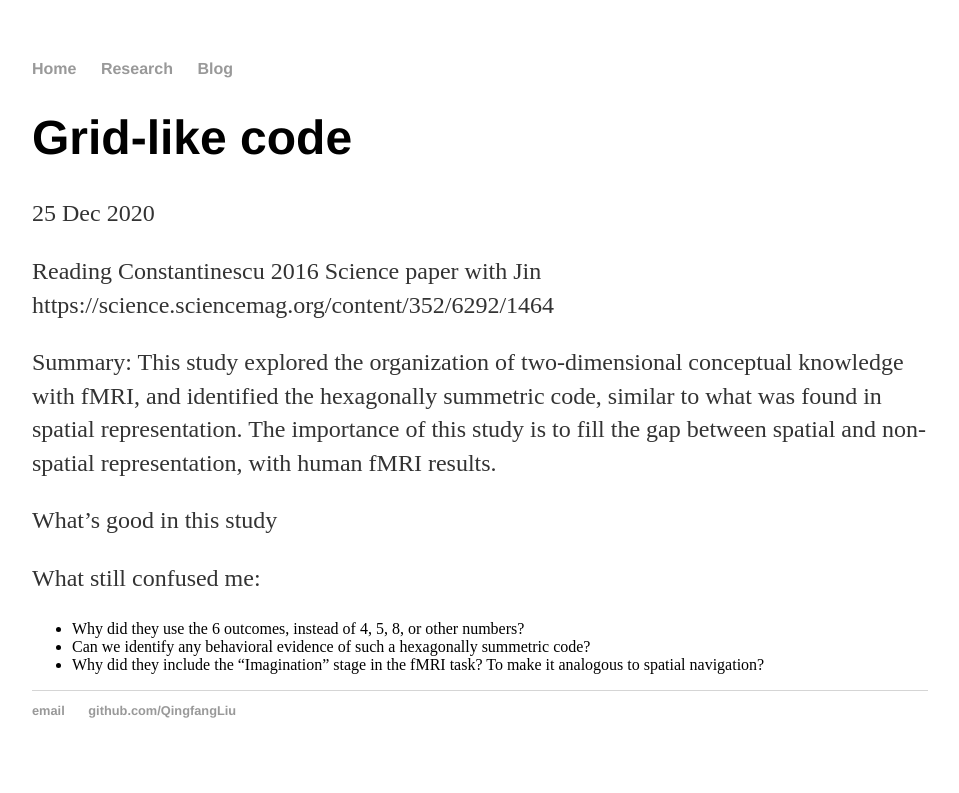
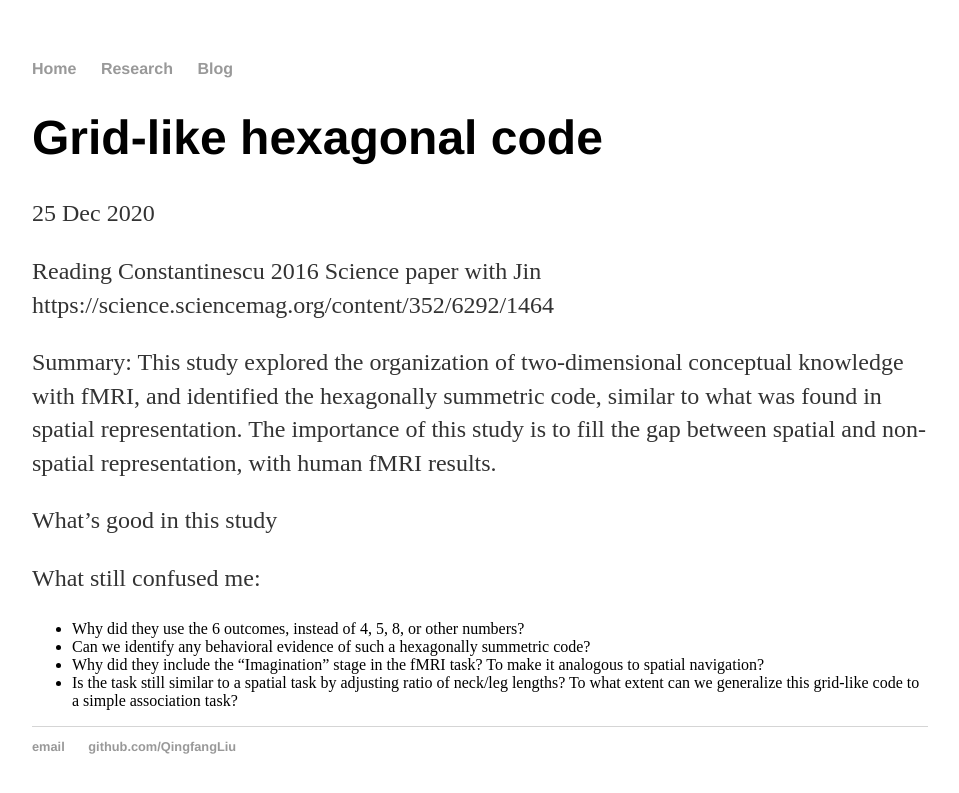
Before and after one commit to QingfangLiu/qingfangliu.github.io, a Jekyll site: the page built from _posts/2020-12-25-grid-code.md, in a window 1280 px wide. Shown: the top 793 px of the page, without its empty margins (160-1119 px from the left). Built offline with Jekyll 4.4.1, drawn with Linux system fonts in a browser that asks for light colours.

Commit message:
Update 2020-12-25-grid-code.md

```diff
--- a/_posts/2020-12-25-grid-code.md
+++ b/_posts/2020-12-25-grid-code.md
@@ -1,6 +1,6 @@
 ---
 layout: post
-title: "Grid-like code"
+title: "Grid-like hexagonal code"
 date: 2020-12-25
 ---
 
@@ -16,3 +16,4 @@ What still confused me:
 - Why did they use the 6 outcomes, instead of 4, 5, 8, or other numbers?
 - Can we identify any behavioral evidence of such a hexagonally summetric code?
 - Why did they include the "Imagination" stage in the fMRI task? To make it analogous to spatial navigation?
+- Is the task still similar to a spatial task by adjusting ratio of neck/leg lengths? To what extent can we generalize this grid-like code to a simple association task?
```
